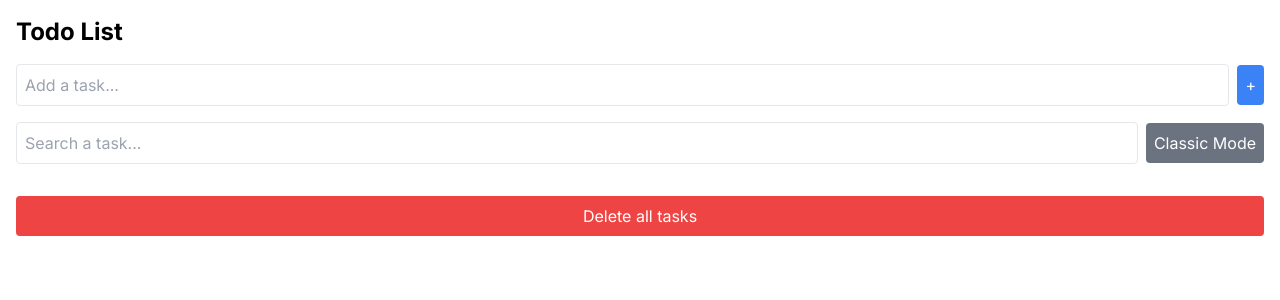
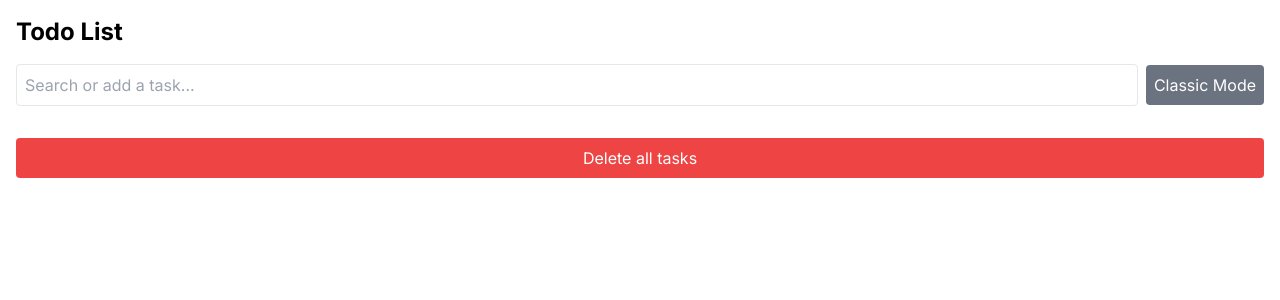
Before and after one commit to seinokoula/to_do_seed, a Next.js app: page / in a window 1280 px wide. Shown: the top 300 px of the page. Built offline with nearby package versions, Linux system fonts and the light colour scheme.

Commit message:
:construction: CombinedTask for search and add task

```diff
--- a/src/app/components/AddTaskForm.tsx
+++ /dev/null
@@ -1,34 +0,0 @@
-'use client';
-
-import { useState } from 'react';
-import { useTasks } from '../context/TaskContext';
-
-const AddTaskForm: React.FC = () => {
-    const [taskText, setTaskText] = useState('');
-    const { addTask } = useTasks();
-
-    const handleSubmit = (e: React.FormEvent) => {
-        e.preventDefault();
-        if (taskText.trim()) {
-            addTask({ id: Date.now().toString(), text: taskText, completed: false });
-            setTaskText('');
-        }
-    };
-
-    return (
-        <form onSubmit={handleSubmit} className="flex items-center mb-4">
-            <input
-                type="text"
-                value={taskText}
-                onChange={(e) => setTaskText(e.target.value)}
-                placeholder="Add a task..."
-                className="flex-grow p-2 border rounded"
-            />
-            <button type="submit" className="ml-2 p-2 bg-blue-500 text-white rounded">
-                +
-            </button>
-        </form>
-    );
-};
-
-export default AddTaskForm;
--- a/src/app/components/TaskList.tsx
+++ b/src/app/components/CombinedTask.tsx
@@ -6,8 +6,8 @@ import TaskItem from './TaskItem';
 import { Task } from '../types/task';
 import { filterTasks } from '../utils/filterTasks';
 
-const TaskList: React.FC = () => {
-    const { tasks, toggleTaskCompletion } = useTasks();
+const CombinedTaskComponent: React.FC = () => {
+    const { tasks, addTask, toggleTaskCompletion } = useTasks();
     const [query, setQuery] = useState('');
     const [filteredTasks, setFilteredTasks] = useState<Task[]>(tasks);
     const [isStrictMode, setIsStrictMode] = useState(false);
@@ -20,8 +20,16 @@ const TaskList: React.FC = () => {
         }
     }, [tasks, query, isStrictMode]);
 
-    const handleSearch = (e: React.ChangeEvent<HTMLInputElement>) => {
+    const handleSearchOrAdd = (e: React.ChangeEvent<HTMLInputElement>) => {
         setQuery(e.target.value);
+    };
+
+    const handleSubmit = (e: React.FormEvent) => {
+        e.preventDefault();
+        if (query.trim() && !tasks.some(task => task.text === query)) {
+            addTask({ id: Date.now().toString(), text: query, completed: false });
+            setQuery('');
+        }
     };
 
     const toggleSearchMode = () => {
@@ -31,13 +39,15 @@ const TaskList: React.FC = () => {
     return (
         <>
             <div className="flex items-center mb-4">
-                <input
-                    type="text"
-                    value={query}
-                    onChange={handleSearch}
-                    placeholder="Search a task..."
-                    className="flex-grow p-2 border rounded"
-                />
+                <form onSubmit={handleSubmit} className="flex-grow">
+                    <input
+                        type="text"
+                        value={query}
+                        onChange={handleSearchOrAdd}
+                        placeholder="Search or add a task..."
+                        className="flex-grow p-2 border rounded w-full"
+                    />
+                </form>
                 <button
                     onClick={toggleSearchMode}
                     className={`ml-2 p-2 rounded ${isStrictMode ? 'bg-green-500 text-white' : 'bg-gray-500 text-white'}`}
@@ -54,4 +64,4 @@ const TaskList: React.FC = () => {
     );
 };
 
-export default TaskList;
+export default CombinedTaskComponent;
--- a/src/app/context/TaskContext.tsx
+++ b/src/app/context/TaskContext.tsx
@@ -32,10 +32,12 @@ const taskReducer = (state: Task[], action: any) => {
 
 export const TaskProvider = ({ children }: { children: ReactNode }) => {
     const [storedTasks, setStoredTasks] = useLocalStorage<Task[]>('tasks', []);
-    const [tasks, dispatch] = useReducer(taskReducer, storedTasks);
+    const [tasks, dispatch] = useReducer(taskReducer, []);
 
     useEffect(() => {
-        dispatch({ type: 'INIT', payload: storedTasks });
+        if (storedTasks.length) {
+            dispatch({ type: 'INIT', payload: storedTasks });
+        }
     }, [storedTasks]);
 
     useEffect(() => {
--- a/src/app/page.tsx
+++ b/src/app/page.tsx
@@ -1,7 +1,6 @@
 'use client';
 
-import AddTaskForm from './components/AddTaskForm';
-import TaskList from './components/TaskList';
+import CombinedTaskComponent from './components/CombinedTask';
 import ClearAllButton from './components/ClearAllButton';
 import { TaskProvider } from './context/TaskContext';
 
@@ -10,8 +9,7 @@ const Page: React.FC = () => {
     <TaskProvider>
       <div className="container mx-auto p-4">
         <h1 className="text-2xl font-bold mb-4">Todo List</h1>
-        <AddTaskForm />
-        <TaskList />
+        <CombinedTaskComponent />
         <ClearAllButton />
       </div>
     </TaskProvider>
```
